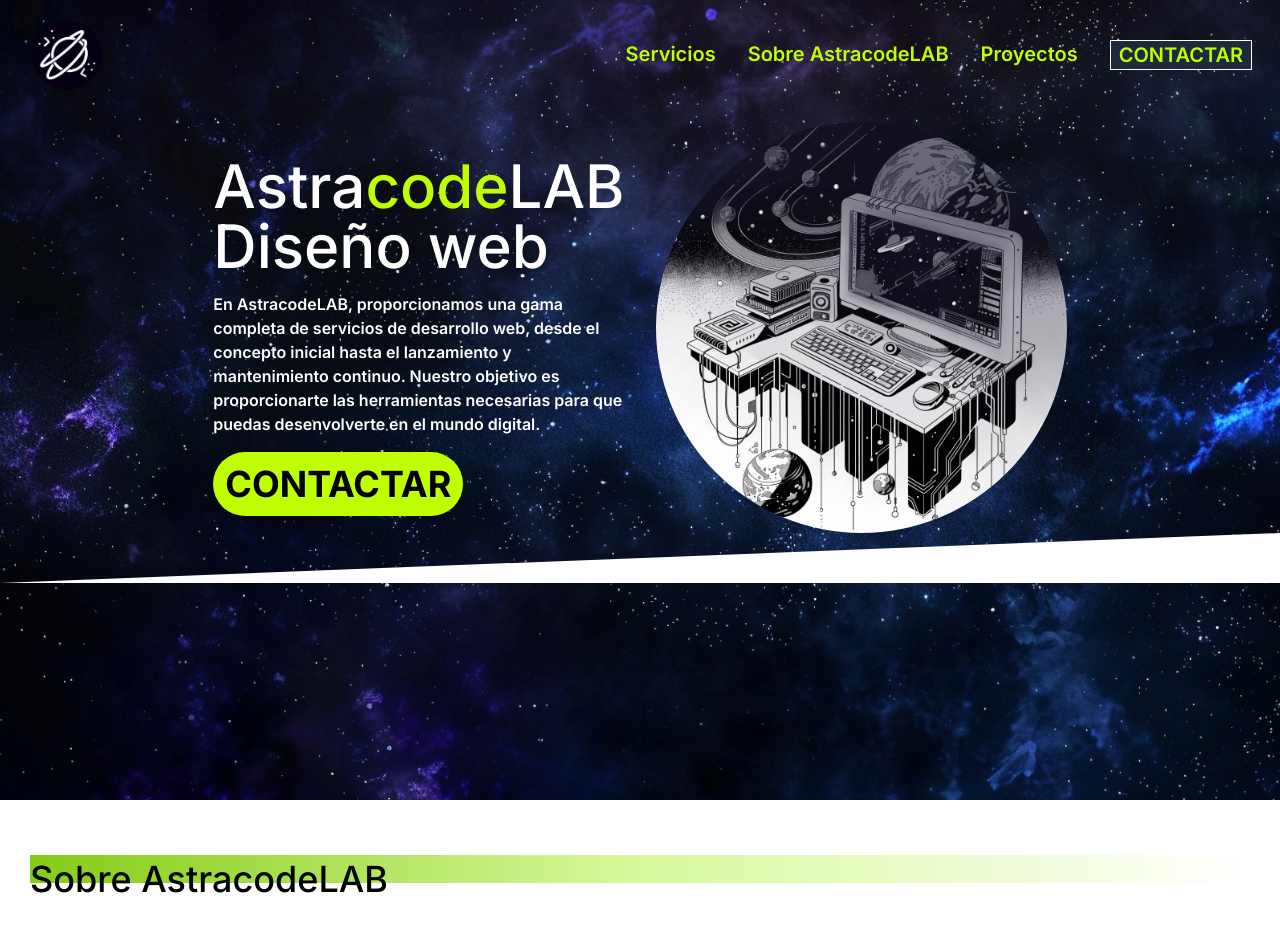
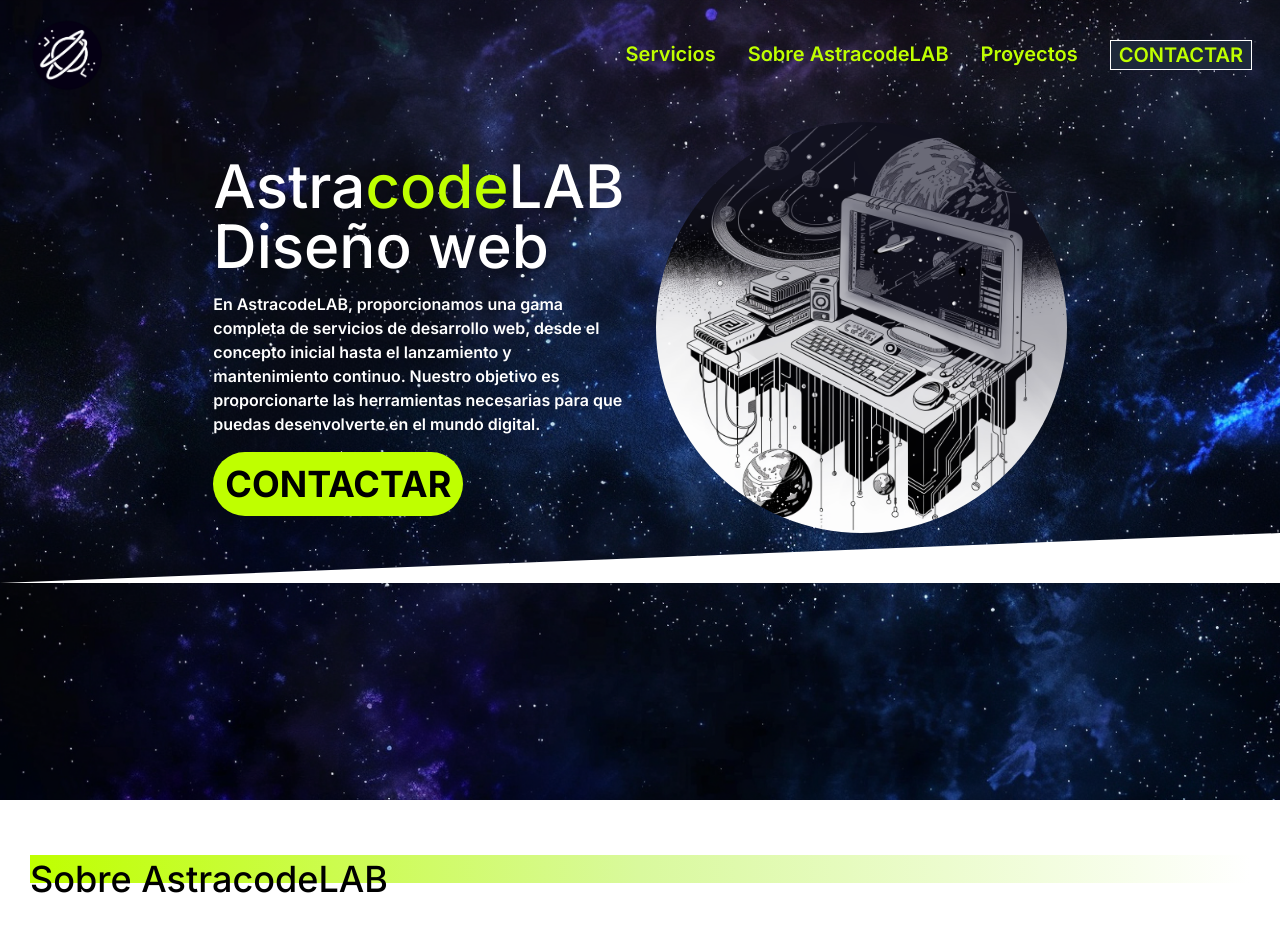
Before and after one commit to AstracodeLAB/project, a React (Vite) app: page / in a window 1280 px wide. Shown: the top 937 px of the page. Built offline with nearby package versions, Linux system fonts and the light colour scheme.

Commit message:
Change title bg color

```diff
--- a/src/components/AboutUs.jsx
+++ b/src/components/AboutUs.jsx
@@ -5,7 +5,7 @@ export const AboutUs = () => {
   return (
     <>
       <section id="about" className="mx-30 my-15">
-        <div className="relative top-10 z-0 h-4 bg-gradient-to-r from-lime-500 via-lime-200 to-white md:h-7"></div>
+        <div className="relative top-10 z-0 h-4 bg-gradient-to-r from-accent via-lime-200 to-white md:h-7"></div>
         <h2 className="relative z-10 my-4 font-sans font-medium text-2xl md:text-4xl">
           Sobre AstracodeLAB
         </h2>
```
